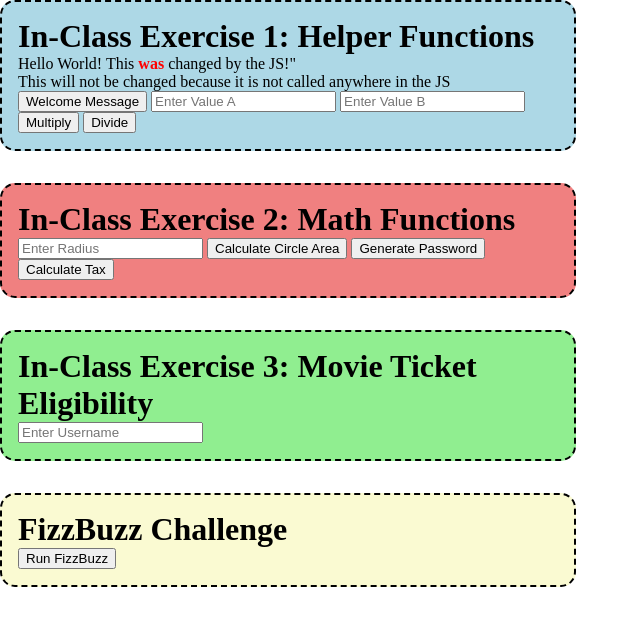
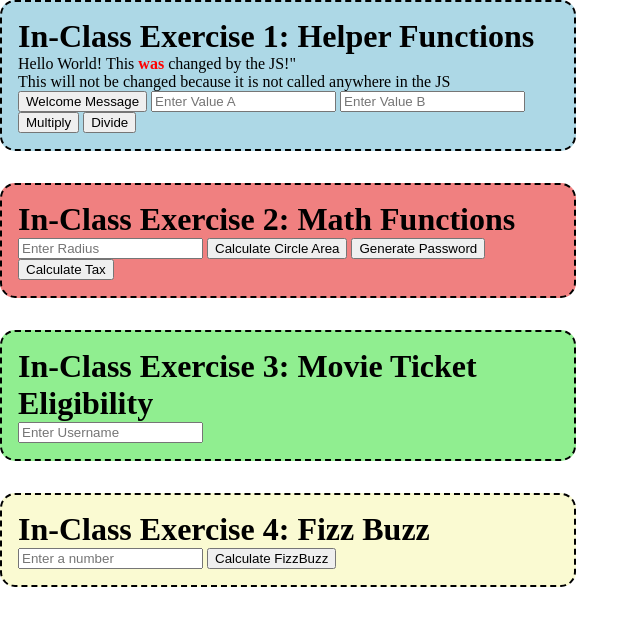
Before and after one commit to GBBrunner/Practice-JS, a plain HTML site: page index.html in a window 1280 px wide. Shown: the whole page, without its empty margins (0-640 px from the left). Drawn offline with Linux system fonts and the light colour scheme.

Commit message:
Finished Fizz Buzz Exercise

```diff
--- a/index.html
+++ b/index.html
@@ -31,8 +31,9 @@
         <input type="text" placeholder="Enter Username" id="getUsername">
     </div>
     <div class="exercise" id ="exercise4">
-        <h1>FizzBuzz Challenge</h1>
-        <button onclick="fizzBuzz()"> Run FizzBuzz </button>
+        <h1>In-Class Exercise 4: Fizz Buzz </h1>
+        <input type="number" placeholder="Enter a number" id="fizzBuzzInput">
+        <button onclick="fizzBuzz()">Calculate FizzBuzz </button>
     </div>
 
 </body>
--- a/script.js
+++ b/script.js
@@ -94,6 +94,42 @@ function getUsername(user){
   let name = user;
 }
 
+// FizzBuzz Challenge
+// If the number is divisible by 3, print "Fizz".
+// If the number is divisible by 5, print "Buzz".
+// If the number is divisible by both 3 and 5, print "FizzBuzz".
+// Otherwise, print the number itself.
+function fizzBuzz() {
+  // Set the value of fizzNum to the given input value
+  const fizzNum = document.getElementById('fizzBuzzInput').value;
+  // Check if the input is a valid number
+  if (fizzNum === "" || isNaN(fizzNum)) {
+    alert("Please enter a valid number");
+    return;
+  }
+  // Initialize an empty string to store the FizzBuzz result
+  let fizzBuzzOutput = "";
+  // Checks if the number is between 0 and 100
+  if (fizzNum > 0 && fizzNum <= 100) {
+    // If the number is divisible by 3, append "Fizz" to the output string
+    // If the number is divisible by 5, append "Buzz" to the output string
+    // If the output string is still empty, set it to the number itself
+    if (fizzNum % 3 === 0) {
+      fizzBuzzOutput += "Fizz";
+    }
+    if (fizzNum % 5 === 0) {
+      fizzBuzzOutput += "Buzz";
+    }
+    if (fizzBuzzOutput === "") {
+      fizzBuzzOutput = fizzNum;
+    }
+    // Alert the final FizzBuzz result
+    alert(fizzBuzzOutput);
+  } else {
+    // Alert if the number is not between 0 and 100
+    alert(`${fizzNum} is not between 0 and 100`);
+  }
+}
 
 
 // //Arrays and Loops
```
